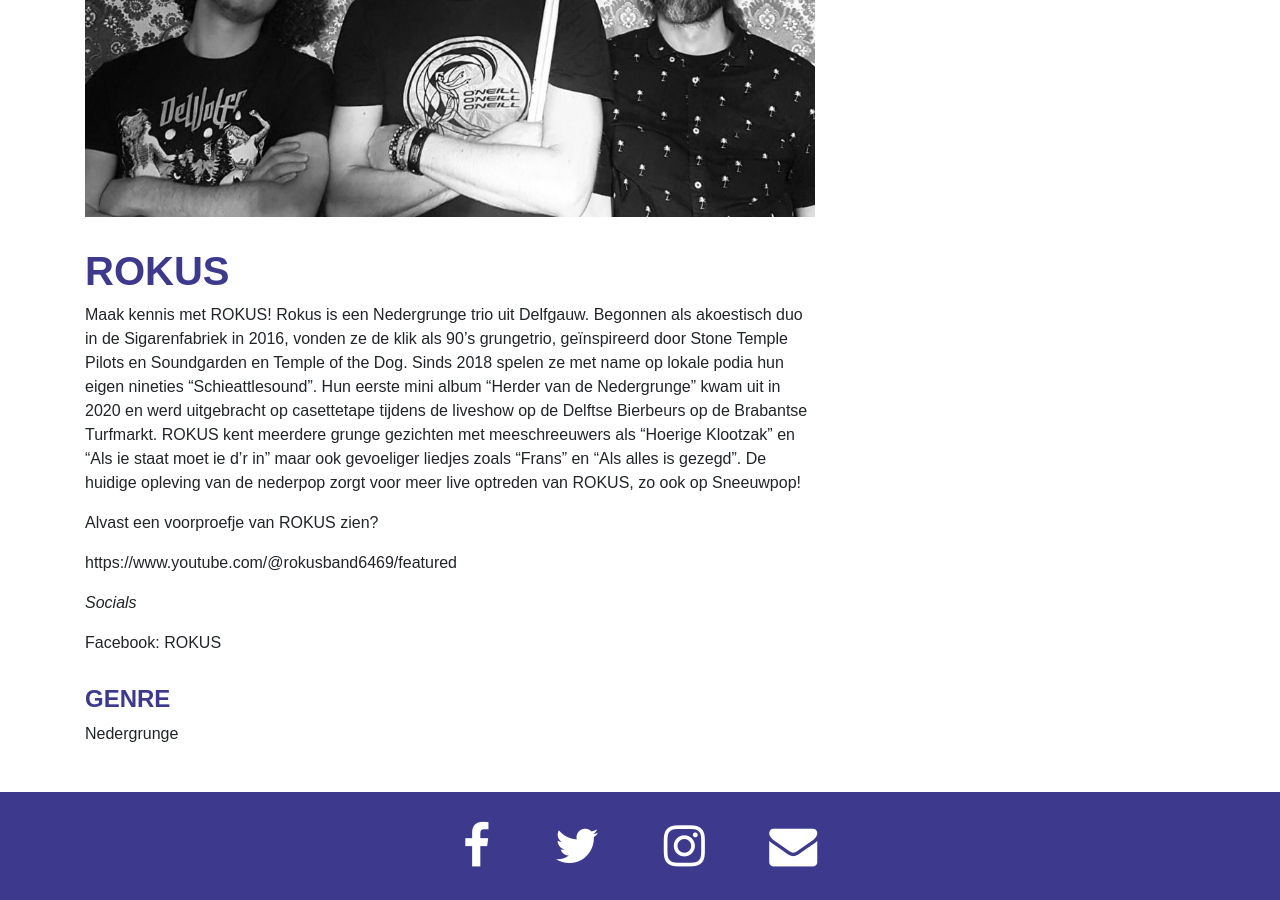
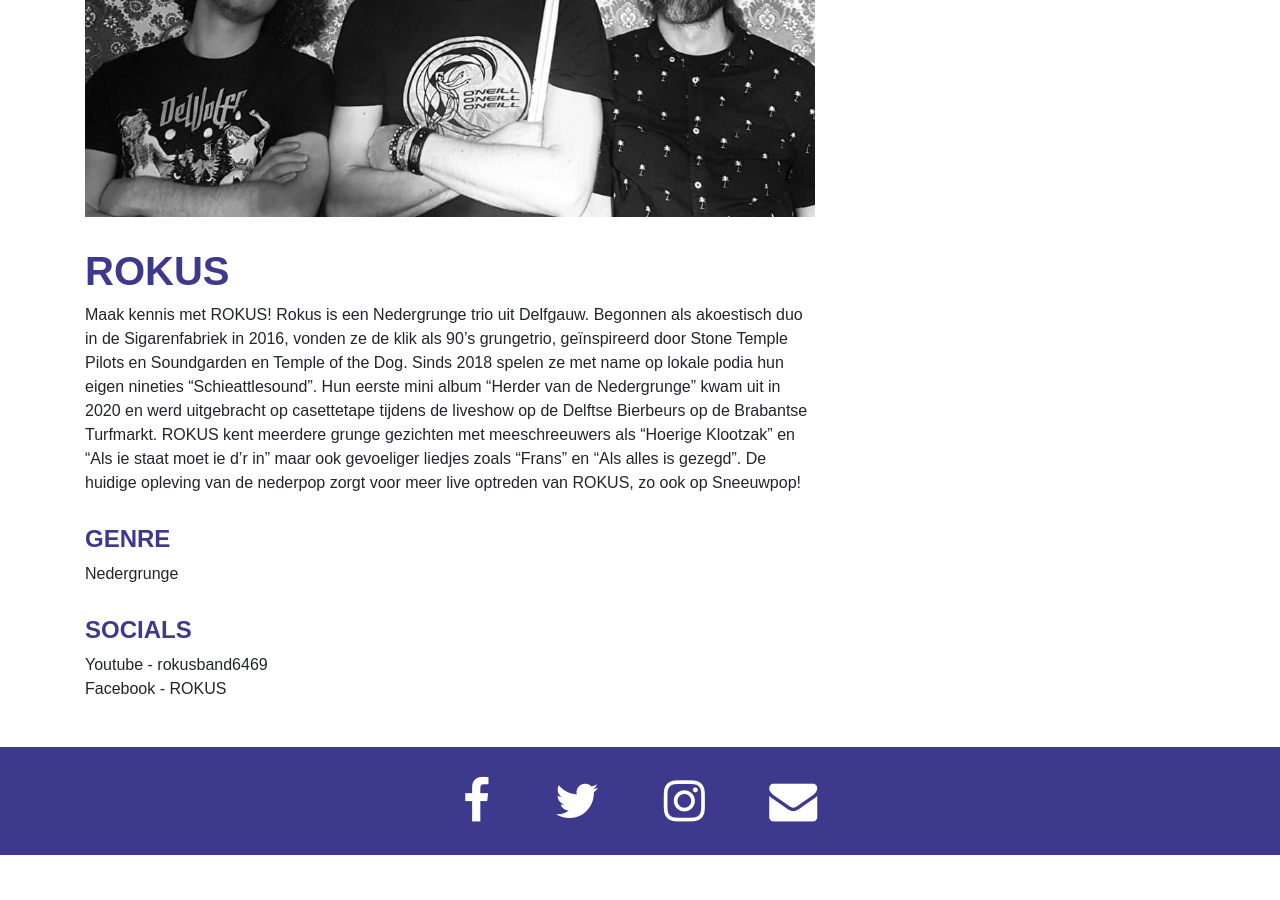
Before and after one commit to sneeuwpop-festival/sneeuwpop.nl, a Jekyll site: the page built from rokus.md, in a window 1280 px wide and 900 px high, scrolled down 697 px. Built offline with Jekyll 4.4.1, drawn with Linux system fonts in a browser that asks for light colours; after the commit the page ends 1552 px from its top, so only the background shows below that.

Commit message:
Update rokus.md

```diff
--- a/rokus.md
+++ b/rokus.md
@@ -3,16 +3,12 @@ layout: band
 title: ROKUS
 image: rokus.jpg
 genre: Nedergrunge
+socials:
+  - name: Youtube
+    role: rokusband6469
+  - name: Facebook
+    role: ROKUS
+
 ---
 
 Maak kennis met ROKUS! Rokus is een Nedergrunge trio uit Delfgauw. Begonnen als akoestisch duo in de Sigarenfabriek in 2016, vonden ze de klik als 90’s grungetrio, geïnspireerd door Stone Temple Pilots en Soundgarden en Temple of the Dog. Sinds 2018 spelen ze met name op lokale podia hun eigen nineties “Schieattlesound”. Hun eerste mini album “Herder van de Nedergrunge” kwam uit in 2020 en werd uitgebracht op casettetape tijdens de liveshow op de Delftse Bierbeurs op de Brabantse Turfmarkt. ROKUS kent meerdere grunge gezichten met meeschreeuwers als “Hoerige Klootzak” en “Als ie staat moet ie d’r in” maar ook gevoeliger liedjes zoals “Frans” en “Als alles is gezegd”. De huidige opleving van de nederpop zorgt voor meer live optreden van ROKUS, zo ook op Sneeuwpop!
-
-
-Alvast een voorproefje van ROKUS zien?
-
-https://www.youtube.com/@rokusband6469/featured
-
-
-<i> Socials </i>
-
-Facebook: ROKUS
```
